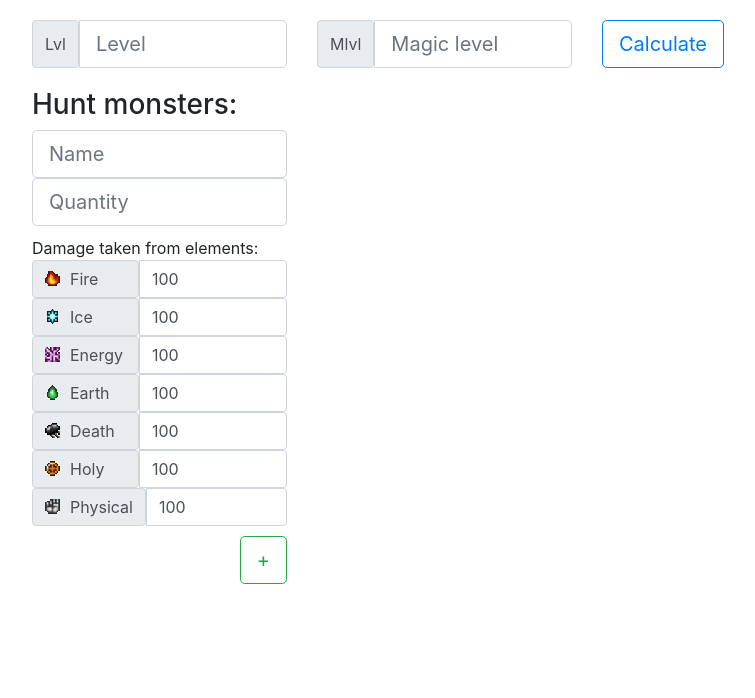
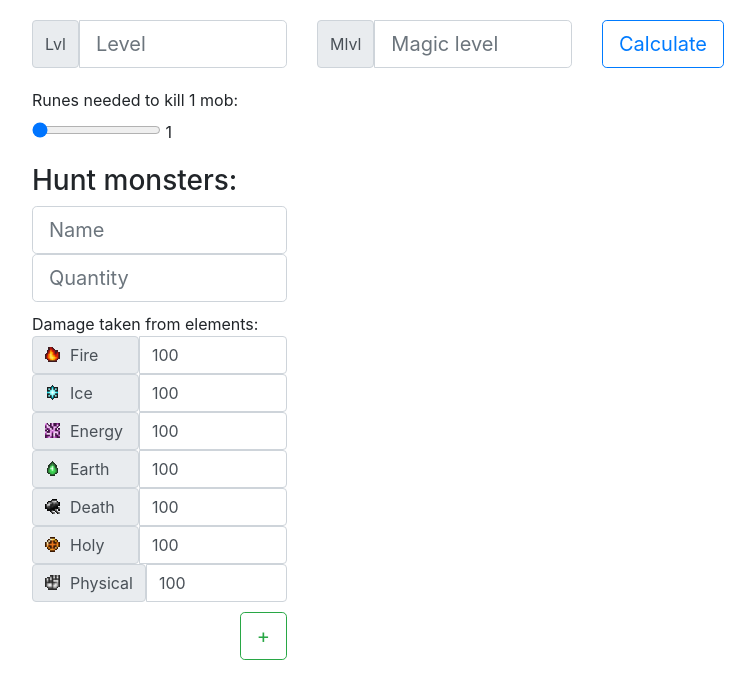
Before and after one commit to joviparradiaz/HuntCalc, a plain HTML site: page index.html in a window 1280 px wide. Shown: the whole page, without its empty margins (53-808 px from the left). Drawn offline with nearby package versions, Linux system fonts and the light colour scheme.

Commit message:
Update index.html

```diff
--- a/index.html
+++ b/index.html
@@ -17,6 +17,14 @@
     </div>
     <div class="col-md-3">
       <button id="calcButton" type="button" class="btn btn-outline-primary  btn-lg">Calculate</button>
+    </div>
+  </div>
+
+  <div class="row" style="margin-top:20px;">
+    <div class="col-md-3">
+      <label for="formControlRange">Runes needed to kill 1 mob:</label>
+      <input id="runesQuantity" type="range" min="1" max="20" value="1" onChange="$('#rangeval').html($(this).val())">
+      <span id="rangeval">1</span>
     </div>
   </div>
 
```
